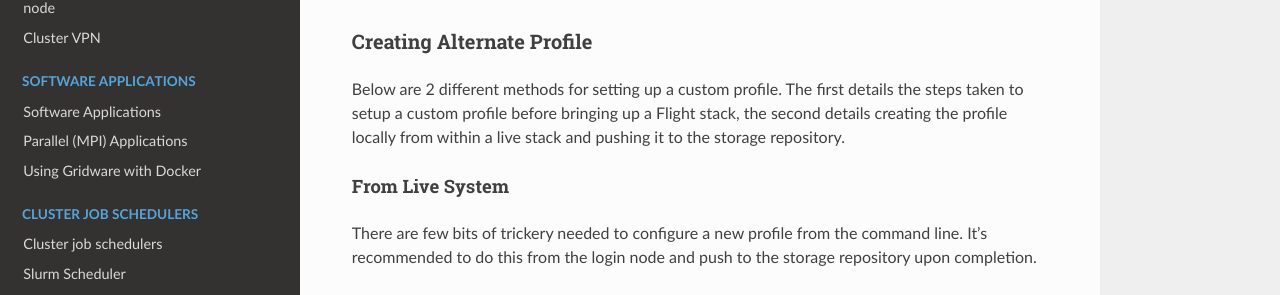
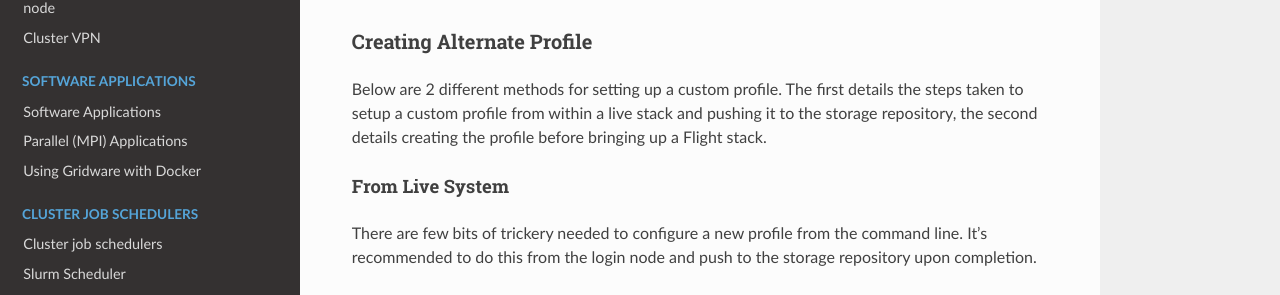
Before and after one commit to alces-software/flight-appliance-docs, a Sphinx documentation site: the page built from docs/source/customisation/customisation.rst, in a window 1280 px wide and 1400 px high, scrolled down 4272 px. Shown: the part 178-473 px from the top of the window. Built offline with Sphinx 7.4.7 and the Read the Docs theme 2.0.0, drawn with Linux system fonts in a browser that asks for light colours; some of the changed text lies outside the part shown.

Commit message:
Description changes based on reorder

```diff
--- a/docs/source/customisation/customisation.rst
+++ b/docs/source/customisation/customisation.rst
@@ -159,7 +159,7 @@ Alternate Customisation Profiles
 Creating Alternate Profile
 --------------------------
 
-Below are 2 different methods for setting up a custom profile. The first details the steps taken to setup a custom profile before bringing up a Flight stack, the second details creating the profile locally from within a live stack and pushing it to the storage repository.
+Below are 2 different methods for setting up a custom profile. The first details the steps taken to setup a custom profile from within a live stack and pushing it to the storage repository, the second details creating the profile before bringing up a Flight stack.
 
 From Live System
 ^^^^^^^^^^^^^^^^
```
Also changed, not shown: other parts of docs/source/customisation/customisation.rst (+1 -1 lines).
